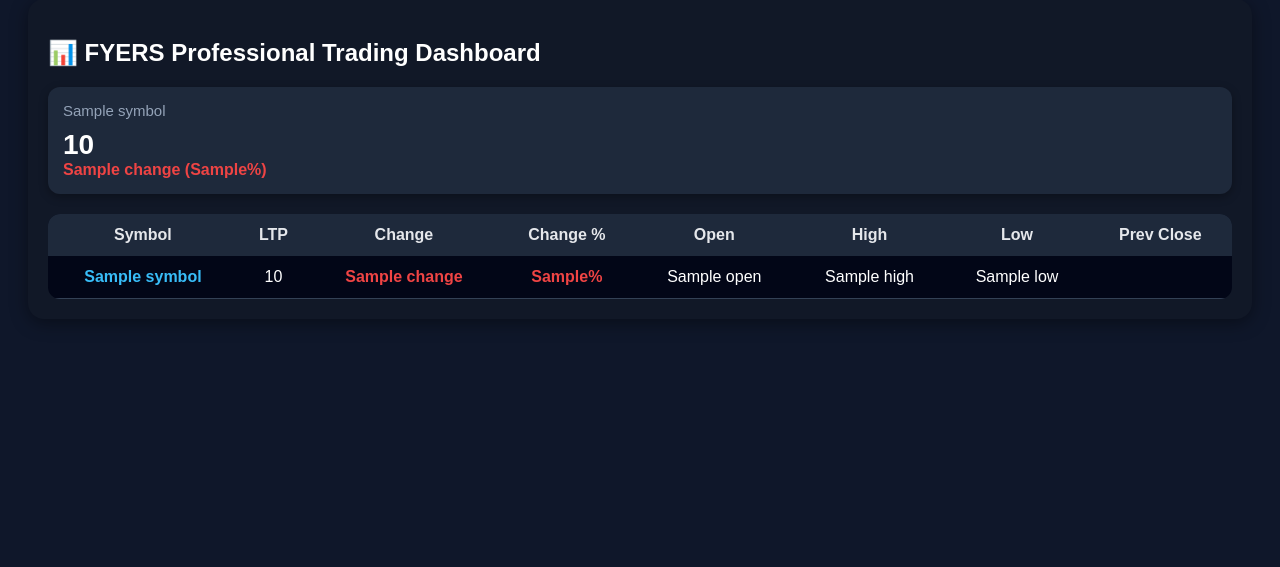
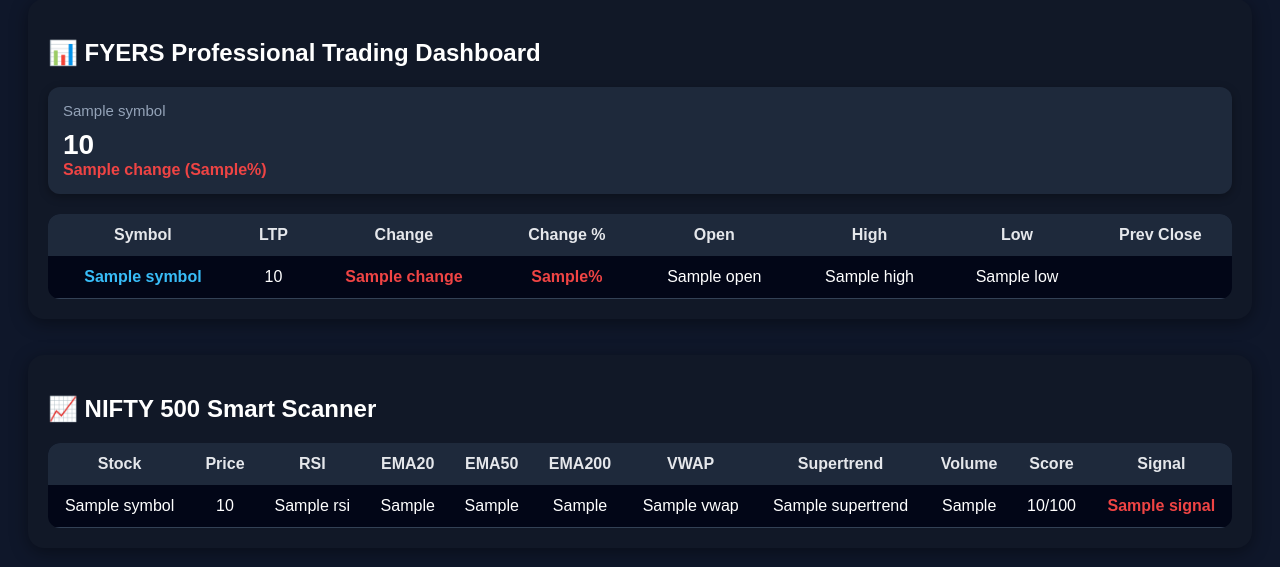
Before and after one commit to vkm10077/paradox, a Flask app: template templates/dashboard.html in a window 1280 px wide. Shown: the part 29-596 px from the top of the page. Run offline with Flask 3, Linux system fonts and the light colour scheme; the template is opened without the code that fills it: most values are stand-ins (such as "Sample title", 1, 10 or a date in 2020).

Commit message:
Add NIFTY 500 Smart Scanner section to dashboard
Added a new NIFTY 500 Smart Scanner section with a table displaying stock data including price, RSI, EMA, VWAP, volume, and trading signals.

```diff
--- a/templates/dashboard.html
+++ b/templates/dashboard.html
@@ -128,5 +128,50 @@
     </table>
 </div>
 
+<br><br>
+
+<div class="card">
+    <h2>📈 NIFTY 500 Smart Scanner</h2>
+
+    <table>
+        <tr>
+            <th>Stock</th>
+            <th>Price</th>
+            <th>RSI</th>
+            <th>EMA20</th>
+            <th>EMA50</th>
+            <th>EMA200</th>
+            <th>VWAP</th>
+            <th>Supertrend</th>
+            <th>Volume</th>
+            <th>Score</th>
+            <th>Signal</th>
+        </tr>
+
+        {% for stock in scanner_results %}
+        <tr>
+            <td>{{ stock.symbol }}</td>
+            <td>{{ stock.price }}</td>
+            <td>{{ stock.rsi }}</td>
+            <td>{{ stock.ema20 }}</td>
+            <td>{{ stock.ema50 }}</td>
+            <td>{{ stock.ema200 }}</td>
+            <td>{{ stock.vwap }}</td>
+            <td>{{ stock.supertrend }}</td>
+            <td>{{ stock.volume_signal }}</td>
+            <td>{{ stock.score }}/100</td>
+
+            <td>
+                {% if "BUY" in stock.signal %}
+                    <span class="green">{{ stock.signal }}</span>
+                {% else %}
+                    <span class="red">{{ stock.signal }}</span>
+                {% endif %}
+            </td>
+        </tr>
+        {% endfor %}
+    </table>
+</div>
+
 </body>
 </html>
```
